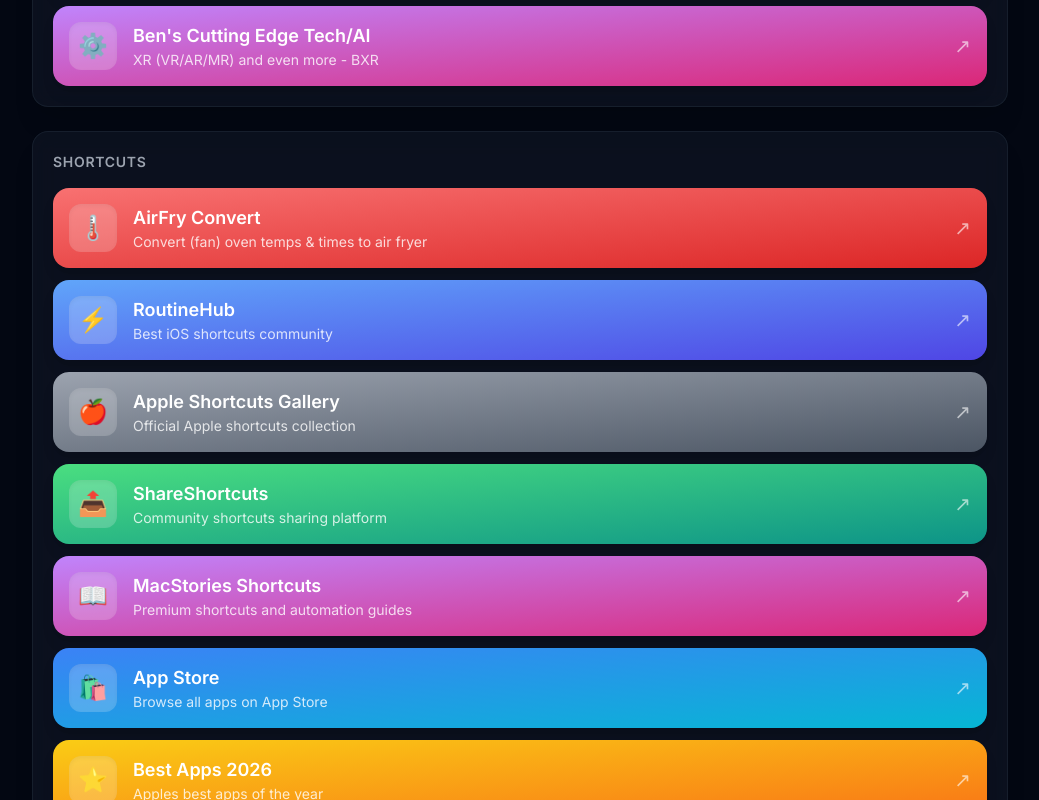
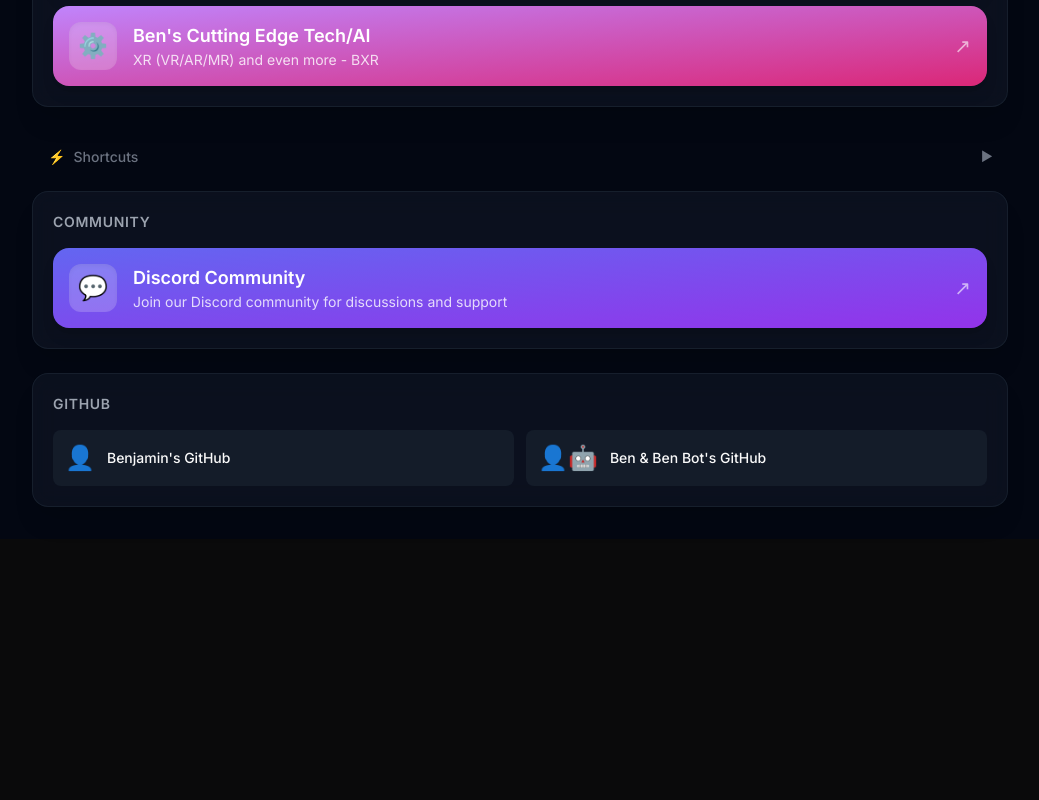
Before and after one commit to benjaminjob1/bens-hub-dashboard, a Next.js app: page / in a window 1280 px wide. Shown: the part 1100-1900 px from the top of the page, without its empty margins (120-1159 px from the left). After the commit the page ends 1639 px from the top, so only its background shows below. Built offline with nearby package versions, Linux system fonts and the light colour scheme.

Commit message:
feat: shortcuts section collapsed by default with toggle

```diff
--- a/src/app/page.tsx
+++ b/src/app/page.tsx
@@ -303,6 +303,7 @@
 
 export default function Home() {
   const [showWorkInProgress, setShowWorkInProgress] = useState(false);
+  const [showShortcuts, setShowShortcuts] = useState(false);
   const { isDark } = useTheme();
 
   return (
@@ -367,11 +368,25 @@
       </GlassCard>
 
       {/* Shortcuts */}
-      <GlassCard title="Shortcuts">
-        {shortcuts.map((item) => (
-          <LinkCard key={item.id} item={item} />
-        ))}
-      </GlassCard>
+      <div
+        onClick={() => setShowShortcuts(!showShortcuts)}
+        className={`flex items-center gap-2 cursor-pointer text-sm font-semibold px-4 pt-4 -mb-2 ${
+          showShortcuts ? "text-blue-600" : "text-gray-500 hover:text-gray-700"
+        }`}
+      >
+        <span>⚡</span>
+        <span className="font-medium">Shortcuts</span>
+        <span className="ml-auto text-xs">
+          {showShortcuts ? "▲" : "▶"}
+        </span>
+      </div>
+      {showShortcuts && (
+        <GlassCard>
+          {shortcuts.map((item) => (
+            <LinkCard key={item.id} item={item} />
+          ))}
+        </GlassCard>
+      )}
 
       {/* Community */}
       <GlassCard title="Community">
```
